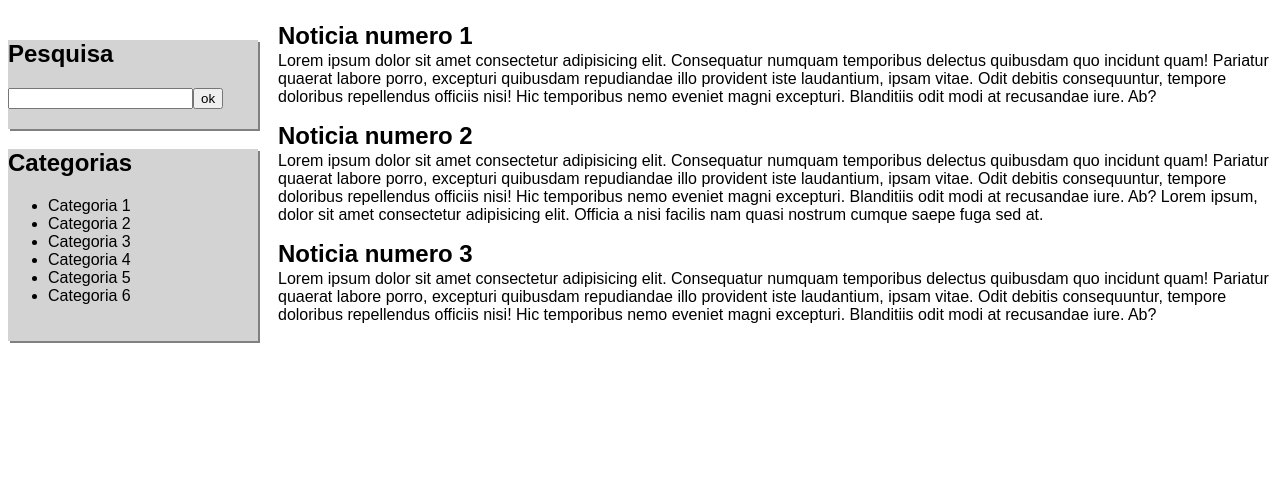
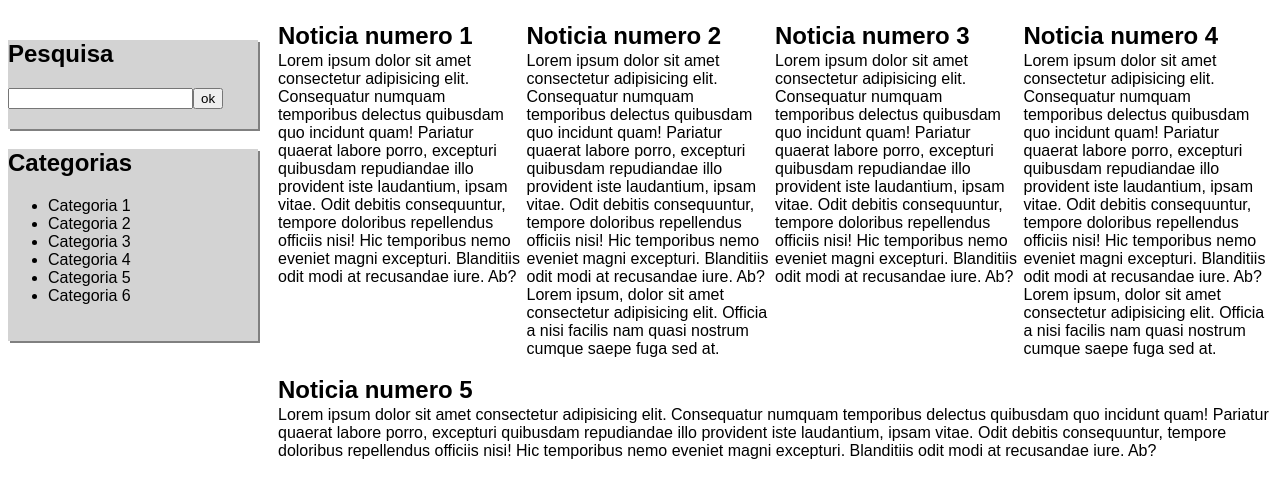
Before and after one commit to Mazin-7/PosGraduacao, a plain HTML site: page Web-Html-Css/HTML/index-grid.html in a window 1280 px wide. Shown: the part 143-640 px from the top of the page. Drawn offline with Linux system fonts and the light colour scheme.

Commit message:
Layout grid

```diff
--- a/Web-Html-Css/HTML/index-grid.html
+++ b/Web-Html-Css/HTML/index-grid.html
@@ -81,6 +81,35 @@
                     excepturi. Blanditiis odit modi at recusandae iure. Ab?
                 </p>
             </div>
+
+            <div class="box-noticia">
+                <h2>Noticia numero 4</h2>
+                <p>
+                    Lorem ipsum dolor sit amet consectetur adipisicing elit.
+                    Consequatur numquam temporibus delectus quibusdam quo
+                    incidunt quam! Pariatur quaerat labore porro, excepturi
+                    quibusdam repudiandae illo provident iste laudantium, ipsam
+                    vitae. Odit debitis consequuntur, tempore doloribus
+                    repellendus officiis nisi! Hic temporibus nemo eveniet magni
+                    excepturi. Blanditiis odit modi at recusandae iure. Ab?
+                    Lorem ipsum, dolor sit amet consectetur adipisicing elit.
+                    Officia a nisi facilis nam quasi nostrum cumque saepe fuga
+                    sed at.
+                </p>
+            </div>
+            <div class="box-noticia">
+                <h2>Noticia numero 5</h2>
+                <p>
+                    Lorem ipsum dolor sit amet consectetur adipisicing elit.
+                    Consequatur numquam temporibus delectus quibusdam quo
+                    incidunt quam! Pariatur quaerat labore porro, excepturi
+                    quibusdam repudiandae illo provident iste laudantium, ipsam
+                    vitae. Odit debitis consequuntur, tempore doloribus
+                    repellendus officiis nisi! Hic temporibus nemo eveniet magni
+                    excepturi. Blanditiis odit modi at recusandae iure. Ab?
+                </p>
+            </div>
+        </div>
         </div>
         </div>
     </body>
--- a/Web-Html-Css/HTML/style-grid.css
+++ b/Web-Html-Css/HTML/style-grid.css
@@ -86,4 +86,13 @@ aside > .box-lateral {
     .menu-principal > ul > li {
         display: inline-block;
     }
+
+    .content {
+        display: flex;
+        flex-flow: row wrap;
+    }
+    .content > .box-noticia {
+        flex: 1 1 200px;
+    }
+
 }
```
